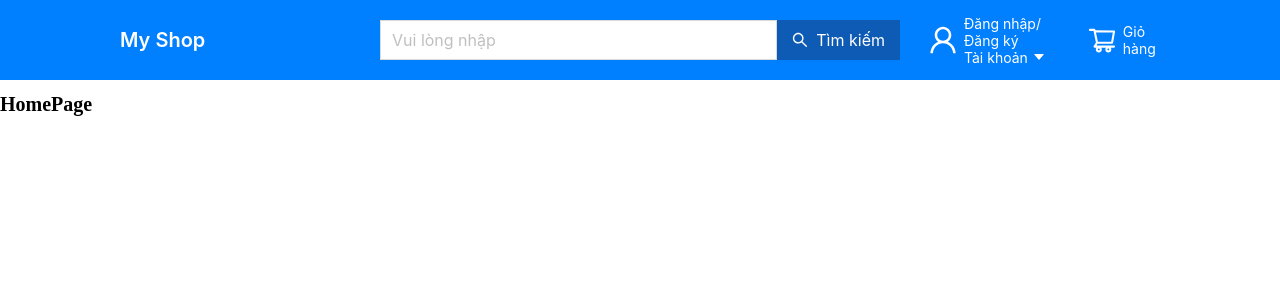
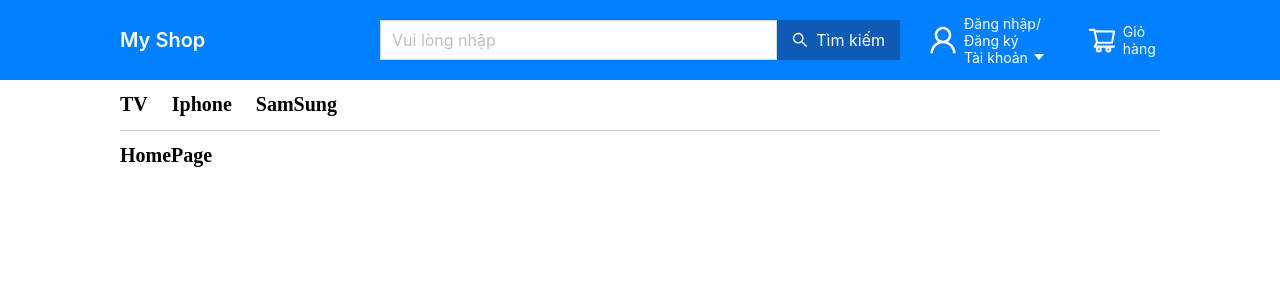
Before and after one commit to TranTung31/my-shop, a React (Create React App) app: page / in a window 1280 px wide. Shown: the top 300 px of the page. Built offline with nearby package versions, Linux system fonts and the light colour scheme.

Commit message:
3 - Phân chia các component tái sử dụng

```diff
--- /dev/null
+++ b/src/components/ButtonComponent/ButtonComponent.jsx
@@ -0,0 +1,11 @@
+import { Button } from "antd";
+
+const ButtonComponent = ({ icon, size, styleButton, buttonText, ...rests }) => {
+  return (
+    <Button icon={icon} size={size} style={styleButton}>
+      <span>{buttonText}</span>
+    </Button>
+  );
+};
+
+export default ButtonComponent;
--- a/src/components/ButtonInputSearch/ButtonInputSearch.jsx
+++ b/src/components/ButtonInputSearch/ButtonInputSearch.jsx
@@ -1,5 +1,6 @@
-import { Button, Input } from "antd";
 import { SearchOutlined } from "@ant-design/icons";
+import InputComponent from "../InputComponent/InputComponent";
+import ButtonComponent from "../ButtonComponent/ButtonComponent";
 
 const ButtonInputSearch = (props) => {
   const {
@@ -11,23 +12,22 @@ const ButtonInputSearch = (props) => {
   } = props;
   return (
     <div style={{ display: "flex" }}>
-      <Input
+      <InputComponent
         placeholder={inputText}
         size={size}
         style={{ backgroundColor: backGroundInput, borderRadius: "inherit" }}
       />
-      <Button
+      <ButtonComponent
         icon={<SearchOutlined />}
         size={size}
-        style={{
+        styleButton={{
           backgroundColor: backGroundButton,
           border: "none",
           borderRadius: "inherit",
           color: "#fff",
         }}
-      >
-        {buttonText}
-      </Button>
+        buttonText={buttonText}
+      />
     </div>
   );
 };
--- /dev/null
+++ b/src/components/InputComponent/InputComponent.jsx
@@ -0,0 +1,9 @@
+import { Input } from "antd";
+
+const InputComponent = ({ placeholder, size, style, ...rests }) => {
+  return (
+    <Input placeholder={placeholder} size={size} style={style} {...rests} />
+  );
+};
+
+export default InputComponent;
--- /dev/null
+++ b/src/components/TypeProduct/TypeProduct.jsx
@@ -0,0 +1,5 @@
+const TypeProduct = ({ name }) => {
+  return <h1>{name}</h1>;
+};
+
+export default TypeProduct;
--- a/src/pages/HomePage/HomePage.jsx
+++ b/src/pages/HomePage/HomePage.jsx
@@ -1,7 +1,18 @@
+import TypeProduct from "../../components/TypeProduct/TypeProduct";
+import { WrapperTypeProduct } from "./styles";
+
 const HomePage = () => {
-    return <>
-        <h1>HomePage</h1>
-    </>
-}
+  const arr = ["TV", "Iphone", "SamSung"];
+  return (
+    <div style={{ padding: "0 120px" }}>
+      <WrapperTypeProduct>
+          {arr.map((item, index) => (
+            <TypeProduct name={item} key={index} />
+          ))}
+      </WrapperTypeProduct>
+      <h1>HomePage</h1>
+    </div>
+  );
+};
 
 export default HomePage;
--- /dev/null
+++ b/src/pages/HomePage/styles.js
@@ -0,0 +1,9 @@
+import { styled } from "styled-components";
+
+export const WrapperTypeProduct = styled.div`
+  display: flex;
+  align-items: center;
+  justify-content: flex-start;
+  gap: 24px;
+  border-bottom: 1px solid #ccc;
+`;
```
